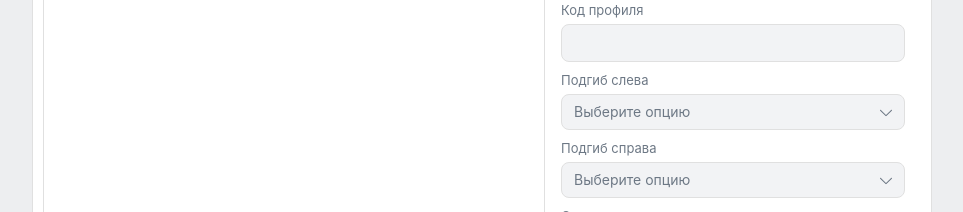
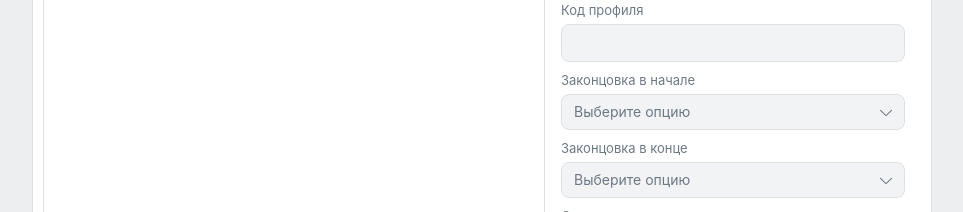
Before and after one commit to miksrv/sketch-drawing-widget, a React (Create React App) app: page / in a window 1280 px wide. Shown: the part 219-431 px from the top of the page, without its empty margins (158-1121 px from the left). Built offline with nearby package versions, Linux system fonts and the light colour scheme.

Commit message:
Fixed text in the Dropdown form options

```diff
--- a/src/components/sketch-form/components/form-editor/index.tsx
+++ b/src/components/sketch-form/components/form-editor/index.tsx
@@ -61,14 +61,14 @@ const FormEditor: React.FC<FormEditorProps> = (props) => {
 
             <Dropdown
                 name={'firstPoint'}
-                label={'Подгиб слева'}
+                label={'Законцовка в начале'}
                 options={pointOptions}
                 onSelect={handleSelect}
             />
 
             <Dropdown
                 name={'lastPoint'}
-                label={'Подгиб справа'}
+                label={'Законцовка в конце'}
                 options={pointOptions}
                 onSelect={handleSelect}
             />
```
